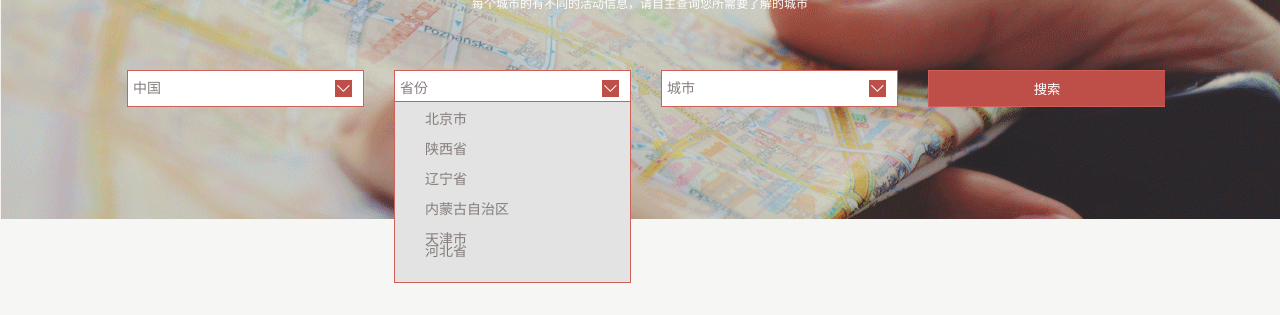
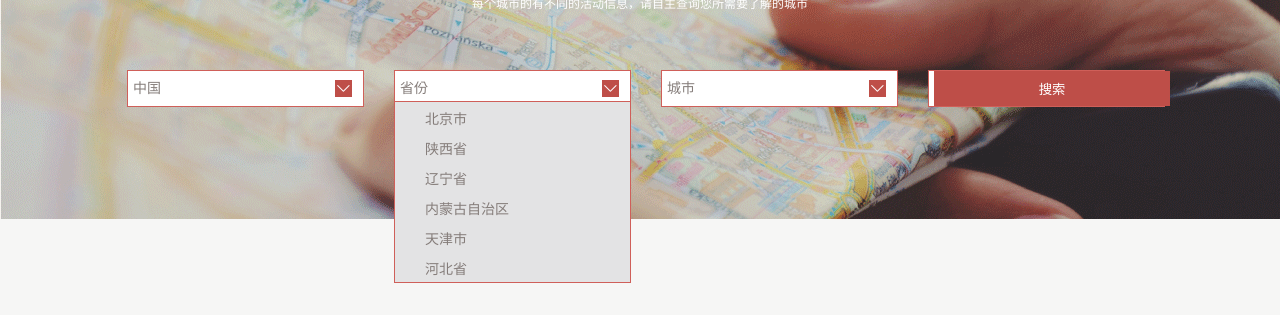
Before and after one commit to UESTC-FEDOG/new-world-website, a website: page task_7/task_7.html in a window 1280 px wide. Shown: the part 1641-1956 px from the top of the page. Drawn offline with Linux system fonts and the light colour scheme.

Commit message:
修复了列表最后一项显示不正常的问题

```diff
--- a/task_7/task_7.css
+++ b/task_7/task_7.css
@@ -224,10 +224,7 @@ header ul li:last-child a{
 	background: white url(dow.png) no-repeat 95% 50%;
 	cursor: pointer;
 }
-#about_activity div.search form ul li:last-child{
-	text-indent: 0;
-	line-height: 0;
-}
+
 #about_activity div.search form ul li.province li{
 	height: 30px;
 	border: none;
```
